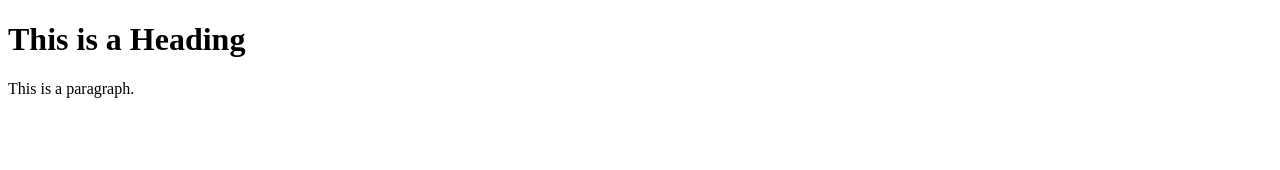
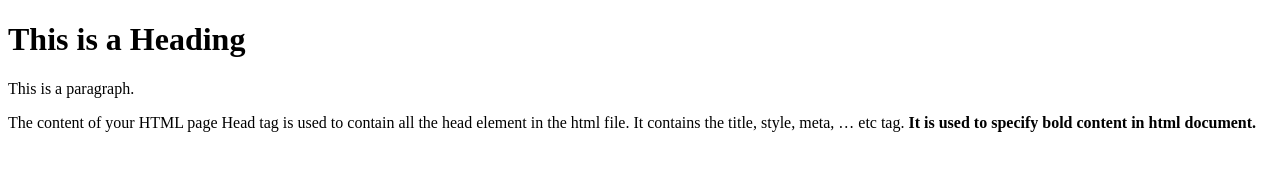
Before and after one commit to plagu3lord/Learn-HTML, a plain HTML site: page index.html in a window 1280 px wide. Drawn offline with Linux system fonts and the light colour scheme.

Commit message:
Added some html tags

```diff
--- a/index.html
+++ b/index.html
@@ -7,6 +7,11 @@
 
 <h1>This is a Heading</h1>
 <p>This is a paragraph.</p>
+<body>The content of your HTML page</body>
+<head> Head tag is used to contain all the head element in the html file. It contains the title, style, meta, … etc tag. </head>
+<title>It is used to define the title of html document.</title>
+<b> It is used to specify bold content in html document.</b>
+
 
 </body>
 </html>
```
